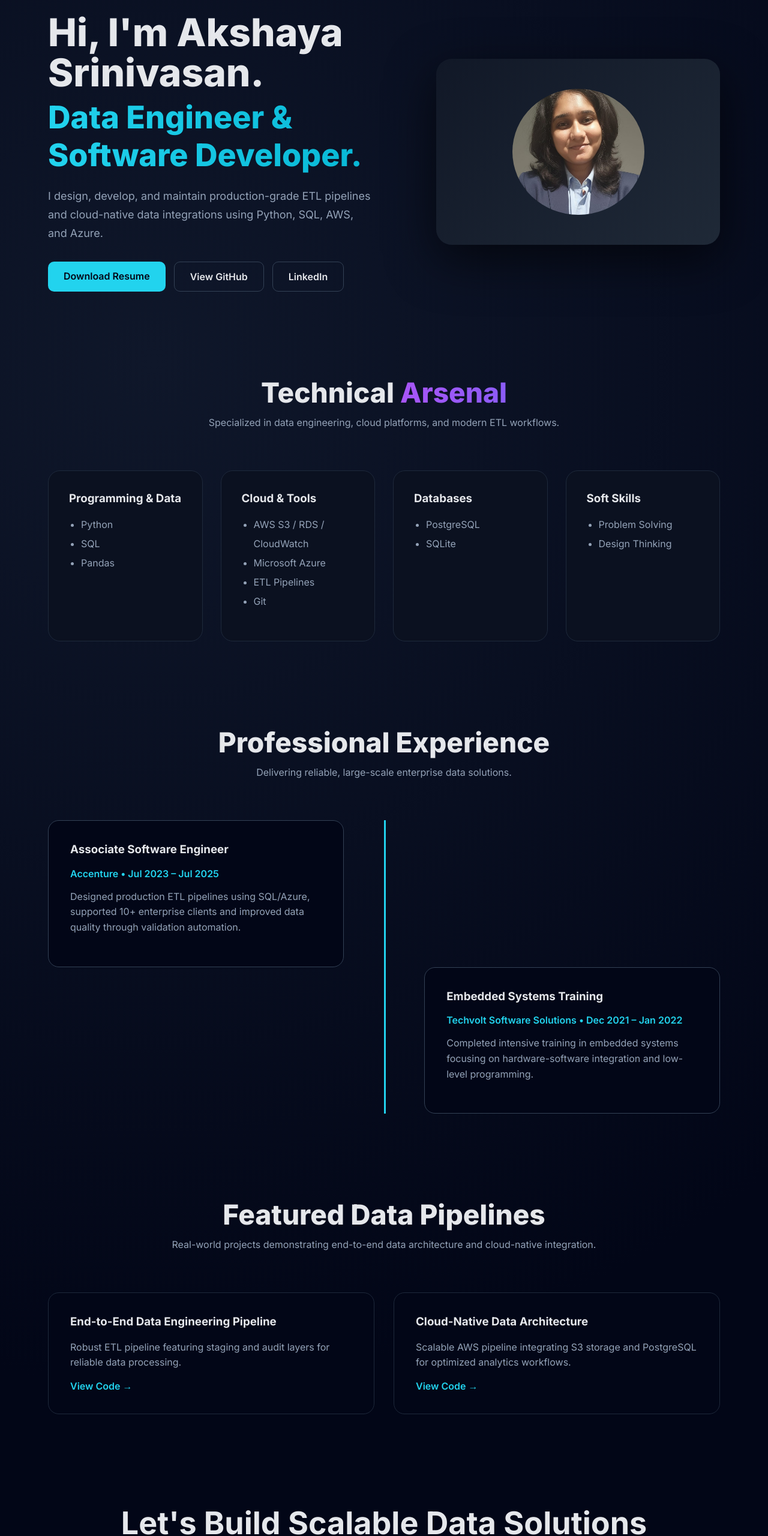
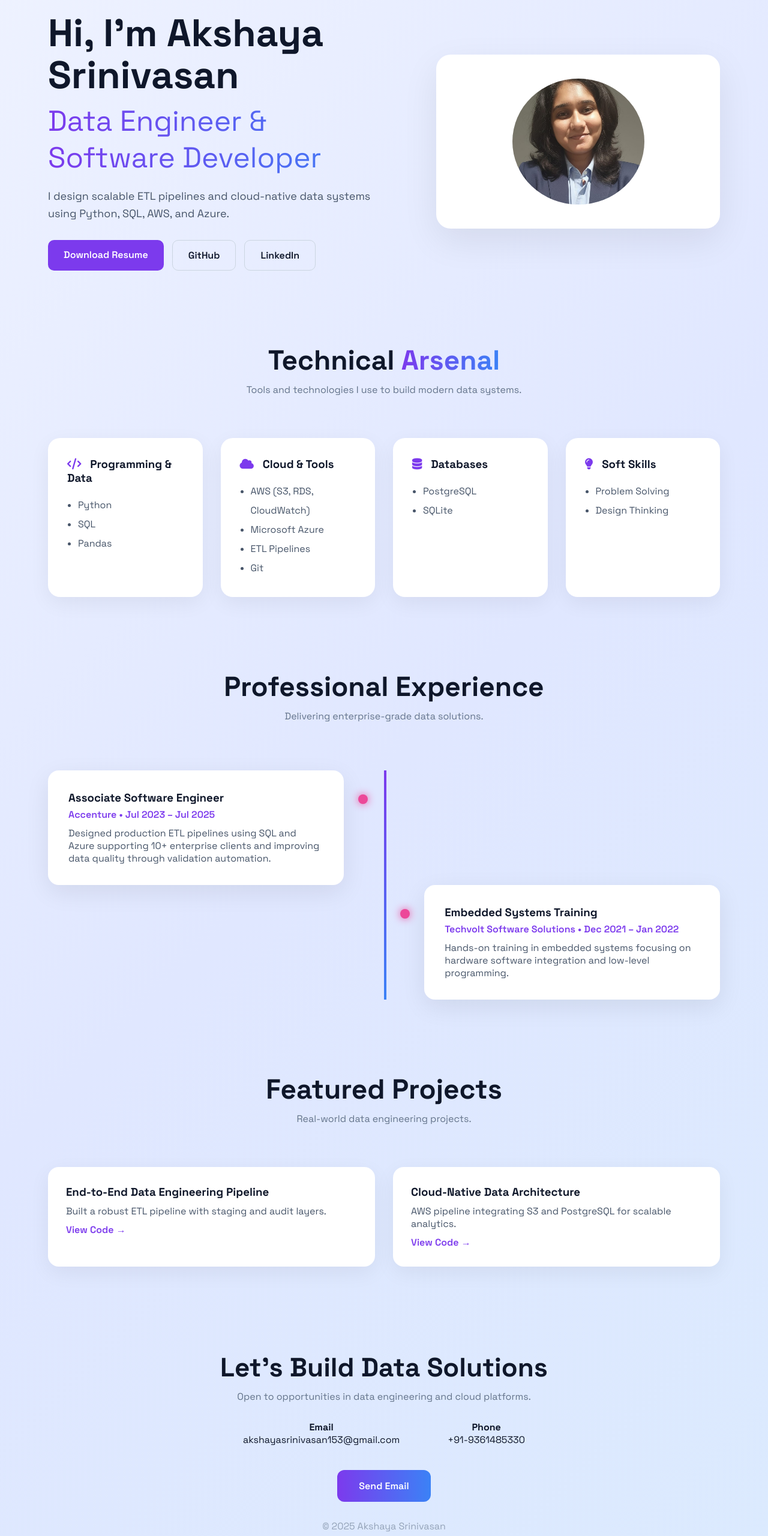
Before and after one commit to AkshayaSrinivasan15/akshayasrinivasan15.github.io, a plain HTML site: page index.html in a window 1280 px wide. Shown: the part 60-2620 px from the top of the page at 60% size. Drawn offline with Linux system fonts and the light colour scheme.

Commit message:
index.html

```diff
--- a/index.html
+++ b/index.html
@@ -1,287 +1,521 @@
 <!DOCTYPE html>
 <html lang="en">
 <head>
+
 <meta charset="UTF-8">
 <meta name="viewport" content="width=device-width, initial-scale=1.0">
-<title>Akshaya Srinivasan | Data Engineer & Software Developer</title>
-<link href="https://fonts.googleapis.com/css2?family=Inter:wght@400;500;600;700;800&display=swap" rel="stylesheet">
+
+<title>Akshaya Srinivasan | Data Engineer</title>
+
+<link href="https://fonts.googleapis.com/css2?family=Space+Grotesk:wght@400;500;600;700&display=swap" rel="stylesheet">
+
+<link rel="stylesheet"
+href="https://cdnjs.cloudflare.com/ajax/libs/font-awesome/6.5.0/css/all.min.css">
 
 <style>
-*{box-sizing:border-box}
+
+*{
+box-sizing:border-box;
+margin:0;
+padding:0;
+}
+
 body{
-margin:0;
-font-family:'Inter',sans-serif;
-background:radial-gradient(circle at 20% 20%, #0f172a, #020617 60%);
-color:#e5e7eb;
+
+font-family:'Space Grotesk',sans-serif;
+
+background:linear-gradient(
+135deg,
+#eef2ff,
+#e0e7ff,
+#dbeafe
+);
+
+color:#0f172a;
+
 }
 
 .container{
+
 max-width:1200px;
 margin:auto;
 padding:80px 40px;
+
 }
 
 /* HERO */
+
 .hero{
+
 display:grid;
 grid-template-columns:1.2fr 1fr;
+gap:80px;
 align-items:center;
-gap:80px;
+
 }
 
 .hero h1{
+
 font-size:64px;
-line-height:1.05;
-margin:0;
-font-weight:800;
+font-weight:700;
+line-height:1.1;
+
 }
 
-.hero .role{
-font-size:52px;
-font-weight:800;
-margin-top:10px;
-background:linear-gradient(90deg,#22d3ee,#06b6d4);
+.role{
+
+font-size:48px;
+
+background:linear-gradient(90deg,#7c3aed,#3b82f6);
+
 -webkit-background-clip:text;
 color:transparent;
+
+margin-top:10px;
+
 }
 
 .hero p{
-margin-top:22px;
+
+margin-top:20px;
 font-size:18px;
-line-height:1.7;
-color:#94a3b8;
-max-width:540px;
+color:#475569;
+line-height:1.6;
+
 }
 
 .buttons{
-margin-top:32px;
+
+margin-top:30px;
 display:flex;
 gap:14px;
+
 }
 
 .btn{
+
 padding:14px 26px;
 border-radius:10px;
 font-weight:600;
 text-decoration:none;
+
 }
 
 .btn-primary{
-background:#22d3ee;
-color:#020617;
+
+background:#7c3aed;
+color:white;
+
 }
 
 .btn-outline{
-border:1px solid #334155;
-color:#e5e7eb;
+
+border:1px solid #cbd5e1;
+color:#0f172a;
+
 }
 
 .btn-outline:hover{
-background:#0f172a;
+
+background:#f1f5f9;
+
 }
 
-/* PROFILE IMAGE */
+/* IMAGE */
+
 .avatar-box{
+
 display:flex;
 justify-content:center;
 align-items:center;
-background:linear-gradient(135deg,#111827,#1f2937);
-padding:50px;
-border-radius:26px;
-box-shadow:0 25px 80px rgba(0,0,0,0.6);
+
+background:white;
+
+padding:40px;
+
+border-radius:24px;
+
+box-shadow:0 20px 60px rgba(0,0,0,0.08);
+
 }
 
 .avatar-box img{
+
 width:220px;
 border-radius:50%;
+
 }
 
 /* SECTION */
+
 .section{
-margin-top:140px;
+
+margin-top:120px;
+
 }
 
 .section-title{
+
 font-size:46px;
-font-weight:800;
+font-weight:700;
 text-align:center;
+
 }
 
 .section-title span{
-background:linear-gradient(90deg,#a855f7,#8b5cf6);
+
+background:linear-gradient(90deg,#7c3aed,#3b82f6);
+
 -webkit-background-clip:text;
 color:transparent;
+
 }
 
 .section-sub{
-margin-top:12px;
+
 text-align:center;
-color:#94a3b8;
+color:#64748b;
+margin-top:10px;
 margin-bottom:70px;
+
 }
 
 /* SKILLS */
+
 .cards{
+
 display:grid;
 grid-template-columns:repeat(auto-fit,minmax(240px,1fr));
 gap:30px;
+
 }
 
 .card{
-background:#0b1120;
-padding:34px;
+
+background:white;
+
+padding:32px;
+
 border-radius:20px;
-border:1px solid #1e293b;
+
+box-shadow:0 10px 35px rgba(0,0,0,0.06);
+
+transition:0.3s;
+
+}
+
+.card:hover{
+
+transform:translateY(-6px);
+
 }
 
 .card h3{
-margin-top:0;
-margin-bottom:16px;
+
+margin-bottom:18px;
+
+}
+
+.card h3 i{
+
+margin-right:10px;
+color:#7c3aed;
+
 }
 
 .card ul{
-padding-left:20px;
+
+padding-left:18px;
 line-height:2;
-color:#94a3b8;
+color:#475569;
+
 }
 
 /* TIMELINE */
+
 .timeline{
+
 position:relative;
-margin-top:60px;
+margin-top:80px;
+
 }
 
 .timeline::before{
+
 content:"";
+
 position:absolute;
+
 left:50%;
 top:0;
 bottom:0;
-width:3px;
-background:#22d3ee;
+
+width:4px;
+
+background:linear-gradient(180deg,#7c3aed,#3b82f6);
+
 }
 
 .timeline-item{
+
 width:44%;
-padding:36px;
-background:#020617;
+
+background:white;
+
+padding:34px;
+
 border-radius:18px;
-border:1px solid #334155;
+
+box-shadow:0 12px 40px rgba(0,0,0,0.08);
+
 position:relative;
+
 }
 
-.timeline-item.left{margin-right:auto}
-.timeline-item.right{margin-left:auto}
+.timeline-item.left{
 
-.timeline-item h3{margin-top:0}
+margin-right:auto;
+
+}
+
+.timeline-item.right{
+
+margin-left:auto;
+
+}
+
+.timeline-item h3{
+
+margin-bottom:6px;
+
+}
 
 .timeline-item span{
-color:#22d3ee;
+
+color:#7c3aed;
 font-weight:600;
+
 }
 
 .timeline-item p{
-color:#94a3b8;
-line-height:1.6;
+
+margin-top:10px;
+color:#475569;
+
+}
+
+/* timeline nodes */
+
+.timeline-item::before{
+
+content:"";
+
+position:absolute;
+
+top:40px;
+
+width:16px;
+height:16px;
+
+background:#ec4899;
+
+border-radius:50%;
+
+box-shadow:0 0 14px #ec4899;
+
+}
+
+.timeline-item.left::before{
+
+right:-40px;
+
+}
+
+.timeline-item.right::before{
+
+left:-40px;
+
 }
 
 /* PROJECTS */
+
 .projects{
+
 display:grid;
 grid-template-columns:repeat(auto-fit,minmax(320px,1fr));
-gap:32px;
+gap:30px;
+
 }
 
 .project{
-background:#020617;
-padding:36px;
+
+background:white;
+
+padding:30px;
+
 border-radius:18px;
-border:1px solid #1e293b;
+
+box-shadow:0 10px 35px rgba(0,0,0,0.06);
+
 }
 
-.project h3{margin-top:0}
+.project h3{
+
+margin-bottom:10px;
+
+}
 
 .project p{
-color:#94a3b8;
-line-height:1.6;
+
+color:#475569;
+margin-bottom:10px;
+
 }
 
 .project a{
-color:#22d3ee;
+
+text-decoration:none;
+color:#7c3aed;
 font-weight:600;
-text-decoration:none;
+
 }
 
 /* CONTACT */
+
 .contact{
-margin-top:150px;
+
+margin-top:140px;
 text-align:center;
+
 }
 
 .contact h2{
-font-size:52px;
-margin-bottom:10px;
+
+font-size:44px;
+
 }
 
 .contact p{
-color:#94a3b8;
+
+color:#64748b;
+margin-top:10px;
+
 }
 
 .contact-grid{
+
 display:flex;
 justify-content:center;
-gap:100px;
-margin-top:40px;
-font-size:20px;
+gap:80px;
+margin-top:30px;
+
 }
 
 .email-btn{
+
 margin-top:40px;
+
 display:inline-block;
+
+background:linear-gradient(90deg,#7c3aed,#3b82f6);
+
 padding:16px 36px;
-border-radius:14px;
-background:linear-gradient(45deg,#22d3ee,#a855f7);
+
+border-radius:12px;
+
 color:white;
+
 text-decoration:none;
+
 font-weight:600;
+
 }
 
 /* FOOTER */
+
 .footer{
+
 margin-top:140px;
-border-top:1px solid #1e293b;
-padding-top:50px;
+
+border-top:1px solid #e2e8f0;
+
+padding-top:40px;
+
 display:flex;
 justify-content:space-between;
 flex-wrap:wrap;
+
 }
 
 .footer-links a{
+
 display:block;
 margin-bottom:8px;
-color:#94a3b8;
 text-decoration:none;
+color:#64748b;
+
 }
 
-.footer-links a:hover{color:#22d3ee}
+.footer-links a:hover{
+
+color:#7c3aed;
+
+}
 
 .copy{
-margin-top:40px;
+
+margin-top:30px;
 text-align:center;
-color:#64748b;
+color:#94a3b8;
+
 }
 
-/* RESPONSIVE */
+/* MOBILE */
+
 @media(max-width:900px){
-.hero{grid-template-columns:1fr;gap:50px}
-.hero h1{font-size:42px}
-.hero .role{font-size:34px}
-.timeline::before{display:none}
-.timeline-item{width:100%;margin-bottom:30px}
-.contact-grid{flex-direction:column;gap:20px}
+
+.hero{
+
+grid-template-columns:1fr;
+
+}
+
+.hero h1{
+
+font-size:40px;
+
+}
+
+.role{
+
+font-size:32px;
+
+}
+
+.timeline::before{
+
+display:none;
+
+}
+
+.timeline-item{
+
+width:100%;
+margin-bottom:30px;
+
+}
+
+.contact-grid{
+
+flex-direction:column;
+gap:20px;
+
+}
+
 }
 
 </style>
+
 </head>
 
 <body>
@@ -289,182 +523,228 @@ color:#64748b;
 <div class="container">
 
 <!-- HERO -->
+
 <div class="hero">
 
 <div>
-<h1>Hi, I'm Akshaya Srinivasan.</h1>
 
-<div class="role">Data Engineer & Software Developer.</div>
+<h1>Hi, I'm Akshaya Srinivasan</h1>
+
+<div class="role">Data Engineer & Software Developer</div>
 
 <p>
-I design, develop, and maintain production-grade ETL pipelines and cloud-native data integrations using Python, SQL, AWS, and Azure.
+I design scalable ETL pipelines and cloud-native data systems using Python, SQL, AWS, and Azure.
 </p>
 
 <div class="buttons">
-<a class="btn btn-primary" href="resume.pdf" target="_blank">Download Resume</a>
-<a class="btn btn-outline" href="https://github.com/AkshayaSrinivasan15" target="_blank">View GitHub</a>
-<a class="btn btn-outline" href="https://www.linkedin.com/in/akshayasrini/" target="_blank">LinkedIn</a>
+
+<a class="btn btn-primary" href="resume.pdf">Download Resume</a>
+
+<a class="btn btn-outline" href="https://github.com/AkshayaSrinivasan15">GitHub</a>
+
+<a class="btn btn-outline" href="https://www.linkedin.com/in/akshayasrini/">LinkedIn</a>
+
 </div>
 
 </div>
 
 <div class="avatar-box">
-<img src="profile.jpeg" alt="Akshaya profile photo">
+
+<img src="profile.jpeg">
+
 </div>
 
 </div>
 
+<!-- SKILLS -->
 
-<!-- TECHNICAL ARSENAL -->
 <div class="section">
 
 <div class="section-title">Technical <span>Arsenal</span></div>
-<div class="section-sub">Specialized in data engineering, cloud platforms, and modern ETL workflows.</div>
+
+<div class="section-sub">
+Tools and technologies I use to build modern data systems.
+</div>
 
 <div class="cards">
 
 <div class="card">
-<h3>Programming & Data</h3>
+
+<h3><i class="fas fa-code"></i> Programming & Data</h3>
+
 <ul>
 <li>Python</li>
 <li>SQL</li>
 <li>Pandas</li>
 </ul>
+
 </div>
 
 <div class="card">
-<h3>Cloud & Tools</h3>
+
+<h3><i class="fas fa-cloud"></i> Cloud & Tools</h3>
+
 <ul>
-<li>AWS S3 / RDS / CloudWatch</li>
+<li>AWS (S3, RDS, CloudWatch)</li>
 <li>Microsoft Azure</li>
 <li>ETL Pipelines</li>
 <li>Git</li>
 </ul>
+
 </div>
 
 <div class="card">
-<h3>Databases</h3>
+
+<h3><i class="fas fa-database"></i> Databases</h3>
+
 <ul>
 <li>PostgreSQL</li>
 <li>SQLite</li>
 </ul>
+
 </div>
 
 <div class="card">
-<h3>Soft Skills</h3>
+
+<h3><i class="fas fa-lightbulb"></i> Soft Skills</h3>
+
 <ul>
 <li>Problem Solving</li>
 <li>Design Thinking</li>
 </ul>
+
 </div>
 
 </div>
+
 </div>
 
+<!-- EXPERIENCE -->
 
-<!-- EXPERIENCE -->
 <div class="section">
 
 <div class="section-title">Professional Experience</div>
-<div class="section-sub">Delivering reliable, large-scale enterprise data solutions.</div>
+
+<div class="section-sub">
+Delivering enterprise-grade data solutions.
+</div>
 
 <div class="timeline">
 
 <div class="timeline-item left">
+
 <h3>Associate Software Engineer</h3>
+
 <span>Accenture • Jul 2023 – Jul 2025</span>
+
 <p>
-Designed production ETL pipelines using SQL/Azure, supported 10+ enterprise clients and improved data quality through validation automation.
+Designed production ETL pipelines using SQL and Azure supporting 10+ enterprise clients and improving data quality through validation automation.
 </p>
+
 </div>
 
 <div class="timeline-item right">
+
 <h3>Embedded Systems Training</h3>
+
 <span>Techvolt Software Solutions • Dec 2021 – Jan 2022</span>
+
 <p>
-Completed intensive training in embedded systems focusing on hardware-software integration and low-level programming.
+Hands-on training in embedded systems focusing on hardware software integration and low-level programming.
 </p>
+
 </div>
 
 </div>
+
 </div>
 
+<!-- PROJECTS -->
 
-<!-- PROJECTS -->
 <div class="section">
 
-<div class="section-title">Featured Data Pipelines</div>
-<div class="section-sub">Real-world projects demonstrating end-to-end data architecture and cloud-native integration.</div>
+<div class="section-title">Featured Projects</div>
+
+<div class="section-sub">
+Real-world data engineering projects.
+</div>
 
 <div class="projects">
 
 <div class="project">
+
 <h3>End-to-End Data Engineering Pipeline</h3>
+
 <p>
-Robust ETL pipeline featuring staging and audit layers for reliable data processing.
+Built a robust ETL pipeline with staging and audit layers.
 </p>
-<a href="https://github.com/AkshayaSrinivasan15/End-to-End-Data-Engineering-Pipeline" target="_blank">View Code →</a>
+
+<a href="https://github.com/AkshayaSrinivasan15/End-to-End-Data-Engineering-Pipeline">View Code →</a>
+
 </div>
 
 <div class="project">
+
 <h3>Cloud-Native Data Architecture</h3>
+
 <p>
-Scalable AWS pipeline integrating S3 storage and PostgreSQL for optimized analytics workflows.
+AWS pipeline integrating S3 and PostgreSQL for scalable analytics.
 </p>
-<a href="https://github.com/AkshayaSrinivasan15/cloud-native-data-engineering-aws" target="_blank">View Code →</a>
+
+<a href="https://github.com/AkshayaSrinivasan15/cloud-native-data-engineering-aws">View Code →</a>
+
 </div>
 
 </div>
+
 </div>
 
+<!-- CONTACT -->
 
-<!-- CONTACT -->
 <div class="contact">
 
-<h2>Let's Build Scalable Data Solutions</h2>
+<h2>Let's Build Data Solutions</h2>
 
-<p>Currently open to new opportunities. Let's connect and discuss how I can add value to your data team.</p>
+<p>Open to opportunities in data engineering and cloud platforms.</p>
 
 <div class="contact-grid">
 
 <div>
-<strong>Email</strong><br>
+
+<strong>Email</strong>
+
+<br>
+
 akshayasrinivasan153@gmail.com
+
 </div>
 
 <div>
-<strong>Phone</strong><br>
+
+<strong>Phone</strong>
+
+<br>
+
 +91-9361485330
+
 </div>
 
 </div>
 
-<a class="email-btn" href="mailto:akshayasrinivasan153@gmail.com">Send an Email</a>
+<a class="email-btn" href="mailto:akshayasrinivasan153@gmail.com">
+Send Email
+</a>
 
 </div>
 
+<div class="copy">
 
-<!-- FOOTER -->
-<div class="footer">
+© 2025 Akshaya Srinivasan
 
-<div>
-<h3>Akshaya Srinivasan</h3>
-<p>Data Engineer & Software Developer building scalable data systems.</p>
-</div>
-
-<div class="footer-links">
-<strong>Quick Links</strong>
-<a href="#">Hero Section</a>
-<a href="#">Technical Skills</a>
-<a href="#">Experience Timeline</a>
-<a href="#">Featured Projects</a>
 </div>
 
 </div>
 
-<div class="copy">© 2025 Akshaya Srinivasan. All rights reserved.</div>
+</body>
 
-</div>
-
-</body>
 </html>
```
